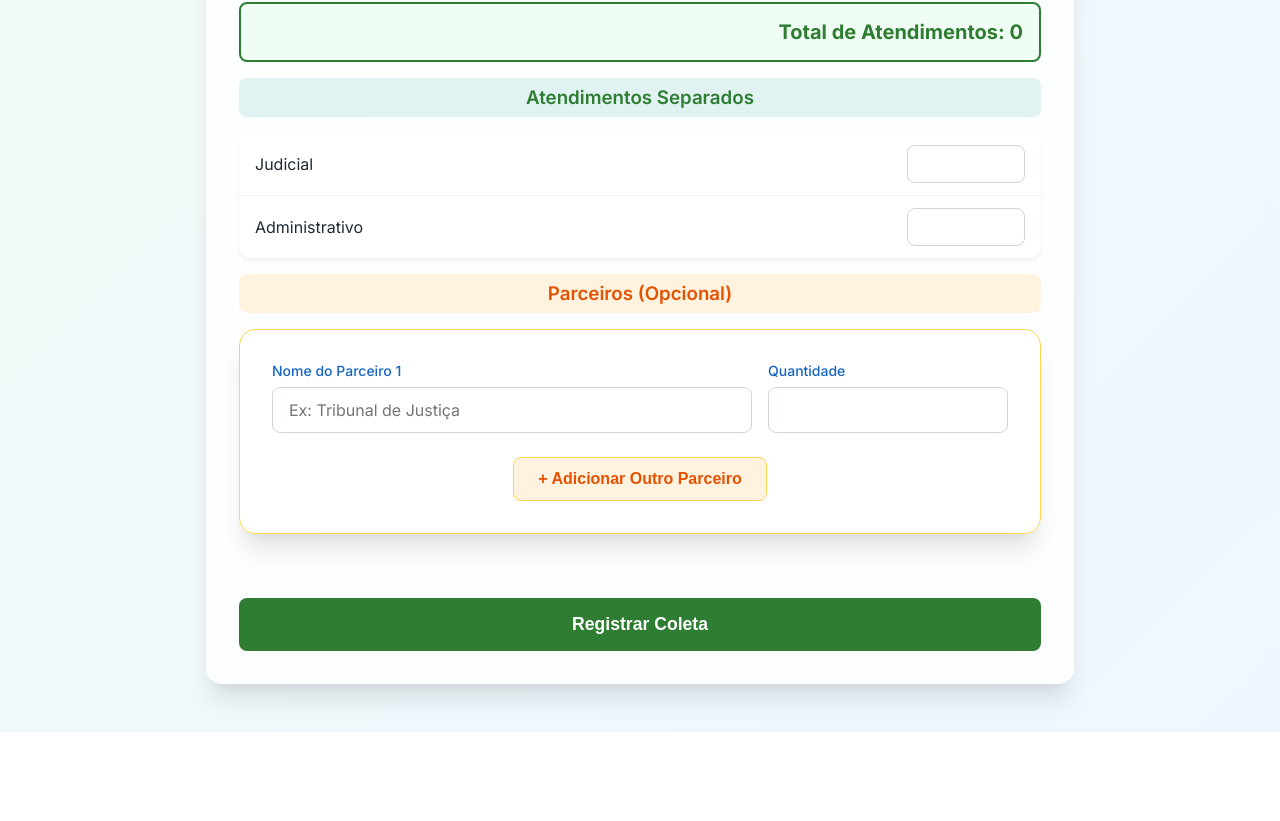
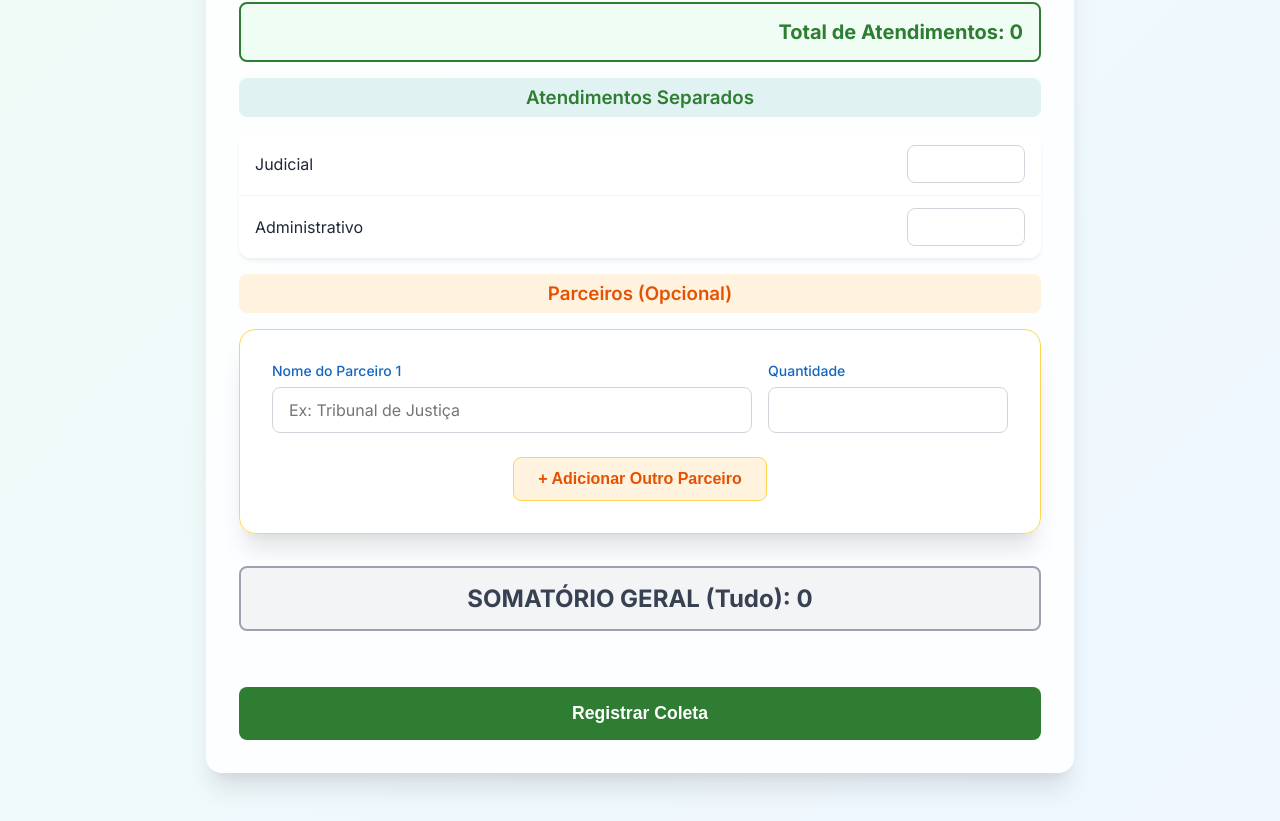
Before and after one commit to luanbcosta/sistema-coletas, a Next.js app: page / in a window 1280 px wide. Shown: the part 1093-1914 px from the top of the page. Before the commit the page ends 1825 px from the top, so only its background shows below. Built offline with nearby package versions, Linux system fonts and the light colour scheme.

Commit message:
feat: add grand total at the bottom

```diff
--- a/src/app/page.js
+++ b/src/app/page.js
@@ -38,6 +38,11 @@ export default function Home() {
   const total = useMemo(() => {
     return atendimentosTipos.reduce((acc, tipo) => acc + (parseInt(formData[tipo.id]) || 0), 0);
   }, [formData]);
+
+  const totalGeral = useMemo(() => {
+    const parceirosTotal = formData.parceiros.reduce((sum, p) => sum + (parseInt(p.quantidade) || 0), 0);
+    return total + (parseInt(formData.judicial) || 0) + (parseInt(formData.administrativo) || 0) + parceirosTotal;
+  }, [total, formData.judicial, formData.administrativo, formData.parceiros]);
 
   const handleAddParceiro = () => {
     setFormData(prev => ({
@@ -253,6 +258,10 @@ export default function Home() {
             </div>
           </div>
 
+          <div className="total-display" style={{ backgroundColor: '#f3f4f6', borderColor: '#9ca3af', color: '#374151', marginBottom: '1.5rem', textAlign: 'center', fontSize: '1.5rem' }}>
+            SOMATÓRIO GERAL (Tudo): {totalGeral}
+          </div>
+
           <button type="submit" className="btn btn-success" disabled={loading}>
             {loading ? 'Salvando...' : 'Registrar Coleta'}
           </button>
```
